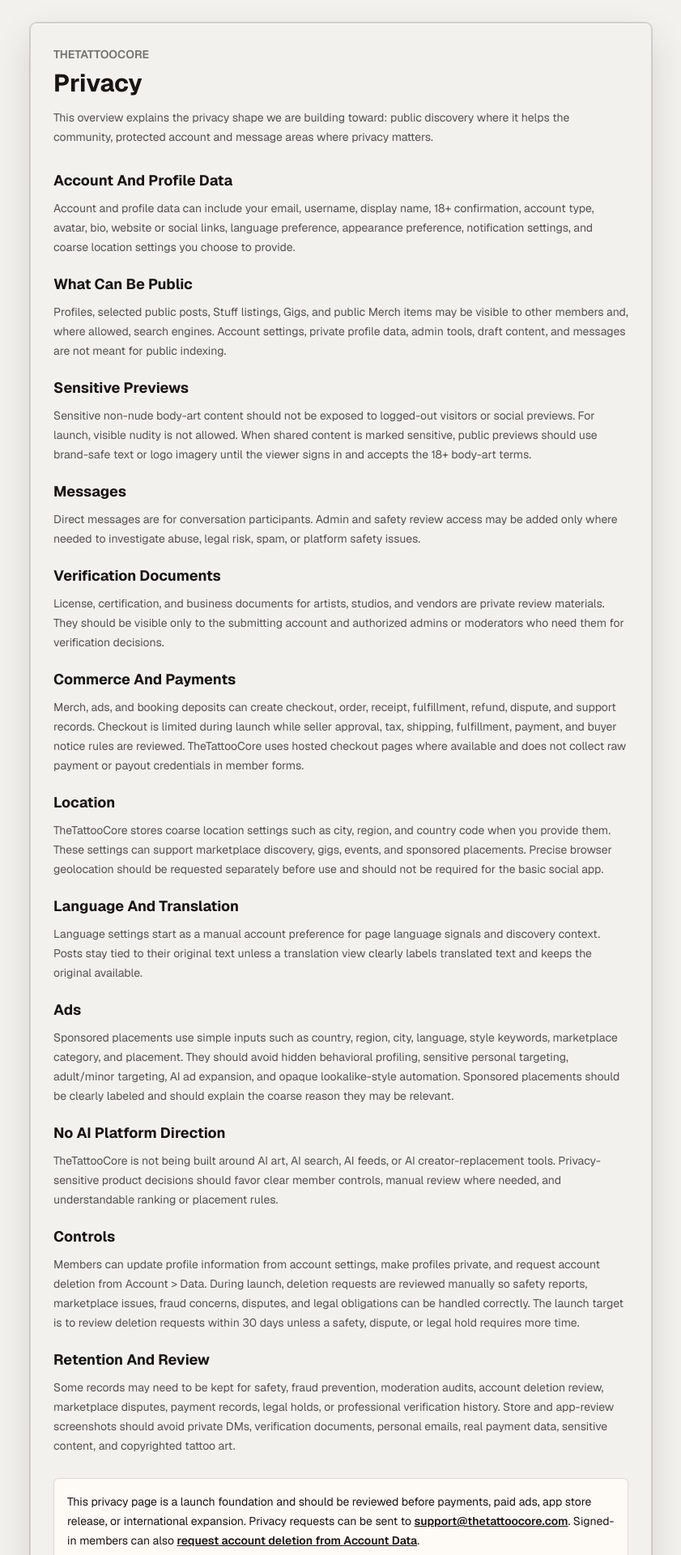
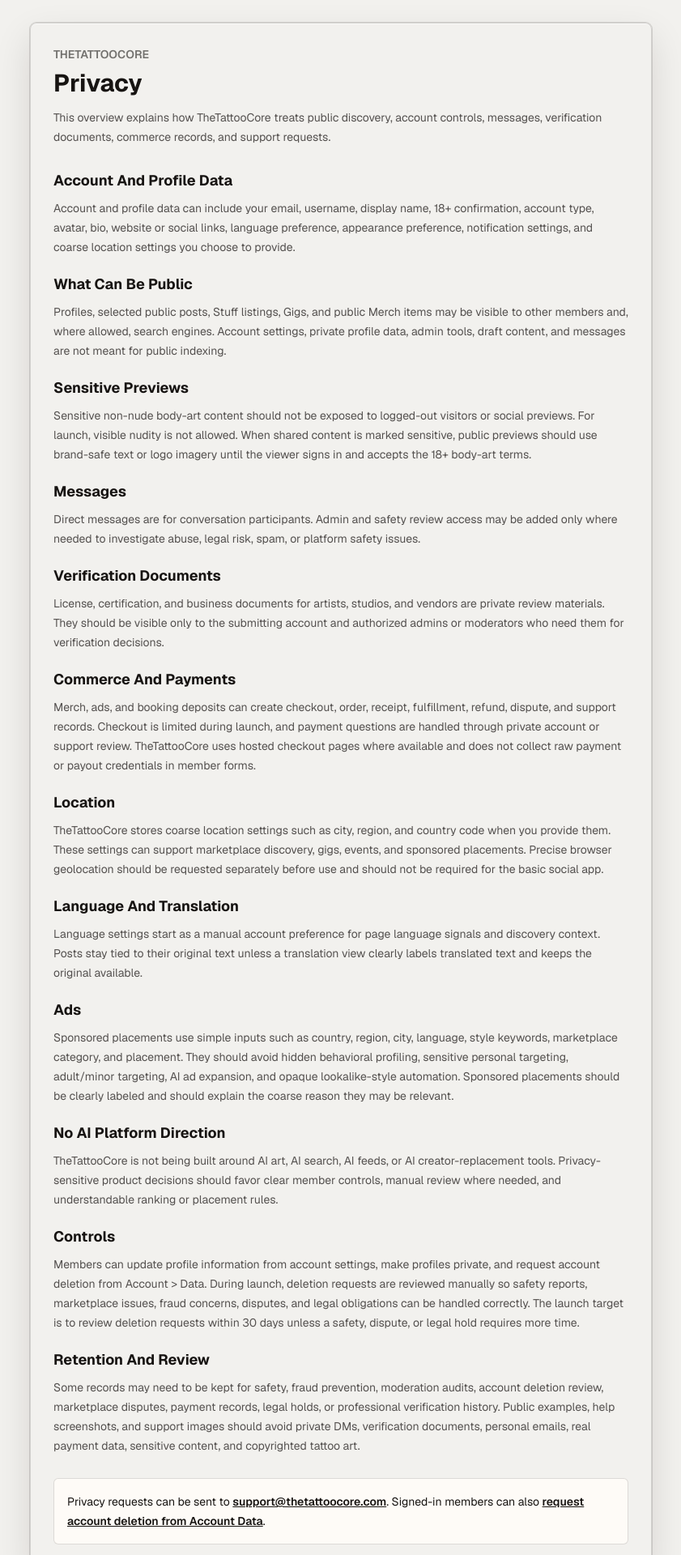
Before and after one commit to lobosdesigns/thetattoocore, a Next.js app: page /privacy in a window 1280 px wide. Shown: the part 100-2020 px from the top of the page at 81% size, without its empty margins (219-1060 px from the left). Built offline with nearby package versions, Linux system fonts and the light colour scheme; no server answers.

Commit message:
Clarify public privacy copy

```diff
--- a/scripts/smoke-security-guards.mjs
+++ b/scripts/smoke-security-guards.mjs
@@ -133,6 +133,9 @@ const publicRoadmapSnippets = [
   "planned for the booking tools",
   "Public discovery should stay limited",
   "production purchases still need",
+  "privacy shape we are building toward",
+  "launch foundation and should be reviewed",
+  "Store and app-review screenshots should avoid",
   "If translation is added",
   "should use hosted checkout",
   "provider-backed",
@@ -498,9 +501,11 @@ const checks = [
     ok:
       privacyPage.includes("Account And Profile Data") &&
       privacyPage.includes("Commerce And Payments") &&
+      privacyPage.includes("payment questions are handled through private account or support review") &&
       privacyPage.includes("hosted checkout pages") &&
       privacyPage.includes("does not collect raw payment or payout credentials") &&
       privacyPage.includes("Retention And Review") &&
+      privacyPage.includes("Public examples, help screenshots, and support images") &&
       privacyPage.includes("verification documents"),
   },
   {
--- a/src/app/privacy/page.tsx
+++ b/src/app/privacy/page.tsx
@@ -37,7 +37,7 @@ const sections = [
   },
   {
     body:
-      "Merch, ads, and booking deposits can create checkout, order, receipt, fulfillment, refund, dispute, and support records. Checkout is limited during launch while seller approval, tax, shipping, fulfillment, payment, and buyer notice rules are reviewed. TheTattooCore uses hosted checkout pages where available and does not collect raw payment or payout credentials in member forms.",
+      "Merch, ads, and booking deposits can create checkout, order, receipt, fulfillment, refund, dispute, and support records. Checkout is limited during launch, and payment questions are handled through private account or support review. TheTattooCore uses hosted checkout pages where available and does not collect raw payment or payout credentials in member forms.",
     title: "Commerce And Payments",
   },
   {
@@ -67,7 +67,7 @@ const sections = [
   },
   {
     body:
-      "Some records may need to be kept for safety, fraud prevention, moderation audits, account deletion review, marketplace disputes, payment records, legal holds, or professional verification history. Store and app-review screenshots should avoid private DMs, verification documents, personal emails, real payment data, sensitive content, and copyrighted tattoo art.",
+      "Some records may need to be kept for safety, fraud prevention, moderation audits, account deletion review, marketplace disputes, payment records, legal holds, or professional verification history. Public examples, help screenshots, and support images should avoid private DMs, verification documents, personal emails, real payment data, sensitive content, and copyrighted tattoo art.",
     title: "Retention And Review",
   },
 ];
@@ -94,9 +94,9 @@ export default function PrivacyPage() {
           </p>
           <h1 className="mt-2 text-3xl font-bold">Privacy</h1>
           <p className="mt-3 text-sm leading-6 text-[var(--muted)]">
-            This overview explains the privacy shape we are building toward:
-            public discovery where it helps the community, protected account
-            and message areas where privacy matters.
+            This overview explains how TheTattooCore treats public discovery,
+            account controls, messages, verification documents, commerce
+            records, and support requests.
           </p>
 
           <div className="mt-7 space-y-5">
@@ -111,9 +111,7 @@ export default function PrivacyPage() {
           </div>
 
           <p className="ttc-surface mt-7 rounded-md border p-4 text-sm leading-6 text-[var(--muted)]">
-            This privacy page is a launch foundation and should be reviewed
-            before payments, paid ads, app store release, or international
-            expansion. Privacy requests can be sent to{" "}
+            Privacy requests can be sent to{" "}
             <a className="font-semibold underline" href={`mailto:${supportEmail}`}>
               {supportEmail}
             </a>
```
